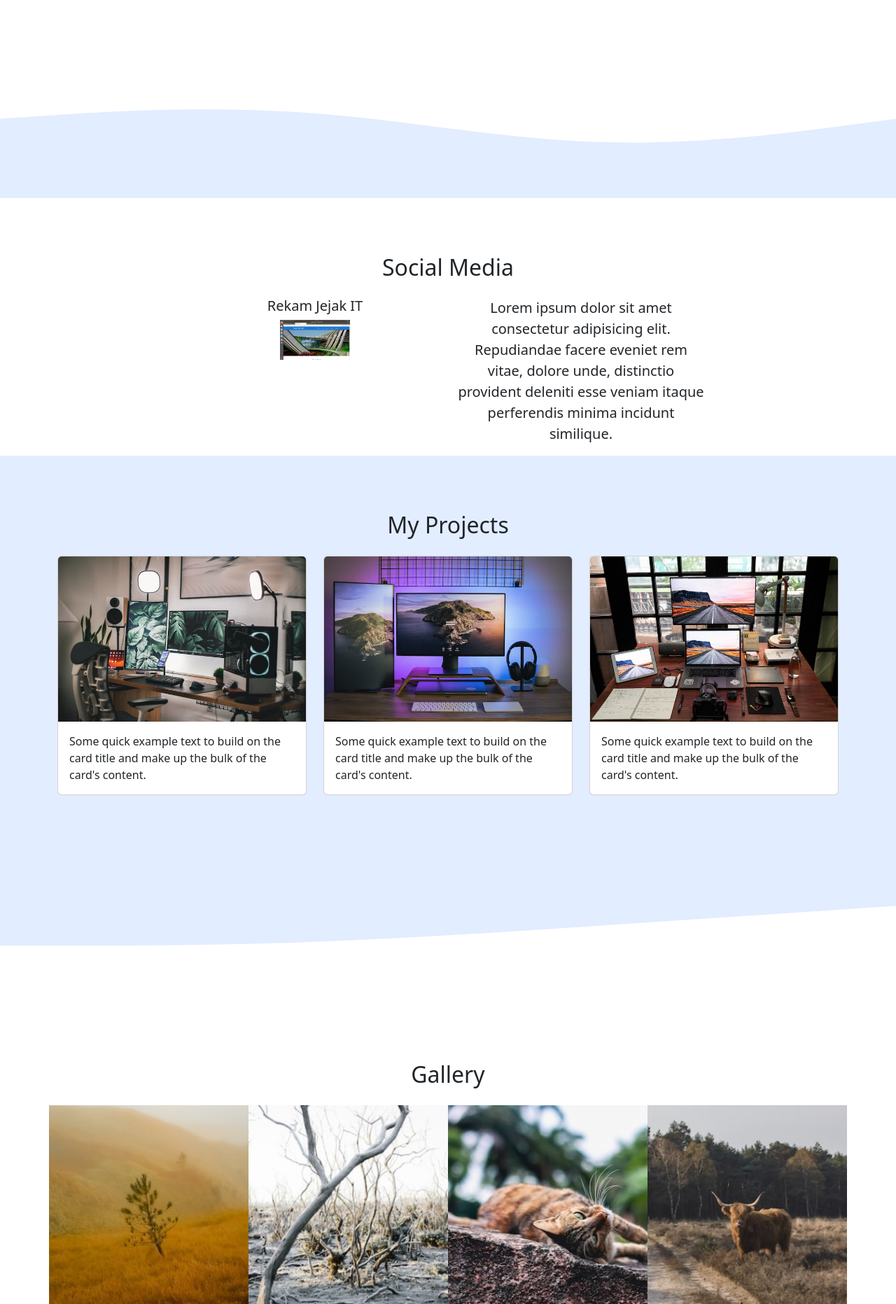
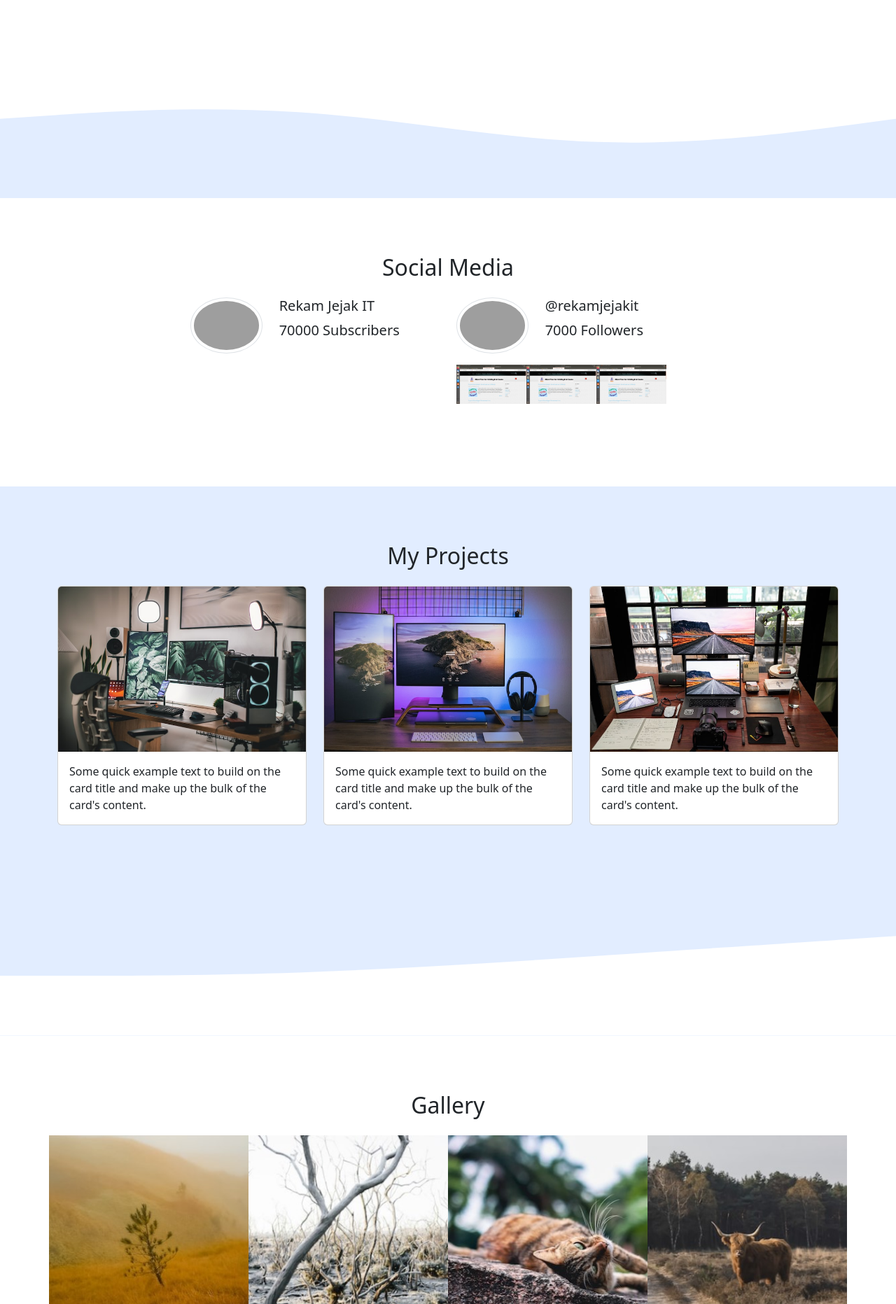
Before and after one commit to darulannas/rest-api, a PHP site: page / in a window 1280 px wide. Shown: the part 1024-2887 px from the top of the page at 70% size. Run offline with PHP 8.4, Linux system fonts and the light colour scheme; grey boxes are pictures that could not be loaded.

Commit message:
yt and ig api

```diff
--- a/portfolio-darul-bootstrap5/css/style.css
+++ b/portfolio-darul-bootstrap5/css/style.css
@@ -18,3 +18,14 @@ section {
 #gallery .row > * {
   padding: 0;
 }
+
+.ig-thumbnail {
+  width: 100px;
+  height: 100px;
+  float: left;
+  overflow: hidden;
+}
+
+.ig-thumbnail img {
+  width: 100px;
+}
--- a/portfolio-darul-bootstrap5/index.php
+++ b/portfolio-darul-bootstrap5/index.php
@@ -90,13 +90,49 @@
           <h2>Social Media</h2>
         </div>
       </div>
-      <div class="row justify-content-center fs-5 text-center">
+      <div class="row justify-content-center fs-5">
         <div class="col-md-4" data-aos="fade-right" data-aos-duration="1000">
-          <h5>Rekam Jejak IT</h5>
-          <img src="img/webimaginestudio.png" alt="" width="100">
+          <div class="row">
+            <div class="col-md-4">
+              <img src="img/profil-image.jpeg" width="200" class="rounded-circle img-thumbnail">
+            </div>
+            <div class="col-md-8">
+              <h5>Rekam Jejak IT</h5>
+              <p>70000 Subscribers</p>
+            </div>
+          </div>
+          <div class="row mt-3 pb-3">
+            <div class="col">
+              <div class="embed-responsive embed-responsive-16by9">
+                <iframe class="embed-responsive-item" src="https://www.youtube.com/embed/-BmTKA1xCm8?rel=0" allowfullscreen></iframe>
+              </div>
+            </div>
+          </div>
         </div>
         <div class="col-md-4" data-aos="fade-left" data-aos-duration="1000" data-aos-delay="200">
-          <p>Lorem ipsum dolor sit amet consectetur adipisicing elit. Repudiandae facere eveniet rem vitae, dolore unde, distinctio provident deleniti esse veniam itaque perferendis minima incidunt similique.</p>
+          <div class="row">
+            <div class="col-md-4">
+              <img src="img/profil-image.jpeg" width="200" class="rounded-circle img-thumbnail">
+            </div>
+            <div class="col-md-8">
+              <h5>@rekamjejakit</h5>
+              <p>7000 Followers</p>
+            </div>
+          </div>
+
+          <div class="row mt-3 pb-3">
+            <div class="col">
+              <div class="ig-thumbnail">
+                <img src="img/webiec.png" width="100">
+              </div>
+              <div class="ig-thumbnail">
+                <img src="img/webiec.png" width="100">
+              </div>
+              <div class="ig-thumbnail">
+                <img src="img/webiec.png" width="100">
+              </div>
+            </div>
+          </div>
         </div>
       </div>
     </div>
```
